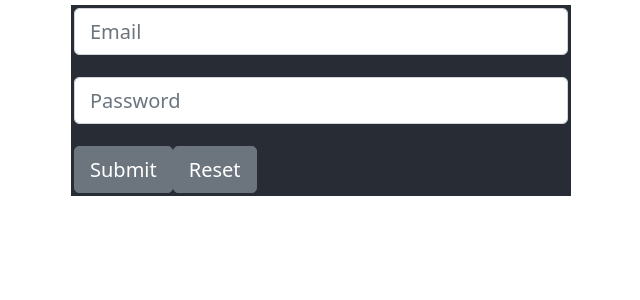
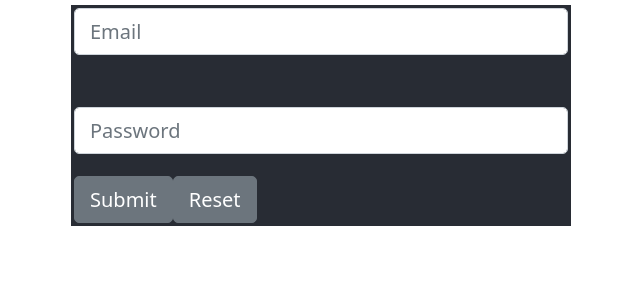
Before and after one commit to malharjadhav8999/React-Blog-with-login-signup-and-dashboard, a React (Create React App) app: page / in a window 1280 px wide. Shown: the top 300 px of the page, without its empty margins (319-959 px from the left). Built offline with nearby package versions, Linux system fonts and the light colour scheme.

Commit message:
Email Validated

```diff
--- a/package.json
+++ b/package.json
@@ -11,6 +11,7 @@
     "react-dom": "^17.0.2",
     "react-scripts": "5.0.0",
     "reactstrap": "^9.0.1",
+    "validator": "^13.7.0",
     "web-vitals": "^2.1.4"
   },
   "scripts": {
--- a/src/components/Login.jsx
+++ b/src/components/Login.jsx
@@ -1,7 +1,19 @@
-import React from "react";
+import React, { useState } from "react";
 import { Form, FormGroup, Label, Input, Button } from "reactstrap";
+import validator from "validator";
 
 const Login = () => {
+  const [emailError, setEmailError] = useState("");
+  const validateEmail = (e) => {
+    var email = e.target.value;
+
+    if (validator.isEmail(email)) {
+      setEmailError("Valid Email :)");
+    } else {
+      setEmailError("Enter valid Email!");
+    }
+  };
+
   return (
     <Form inline id="login_form">
       <FormGroup id="email">
@@ -13,7 +25,16 @@ const Login = () => {
           name="email"
           placeholder="Email"
           type="email"
+          onChange={(e) => validateEmail(e)}
         />
+        <span
+          style={{
+            fontWeight: "bold",
+            color: "red",
+          }}
+        >
+          {emailError}
+        </span>
       </FormGroup>{" "}
       <FormGroup id="pass">
         <Label for="examplePassword" hidden>
```
Also changed, not shown: 1 other file (tests, documents, lock files or other folders).
